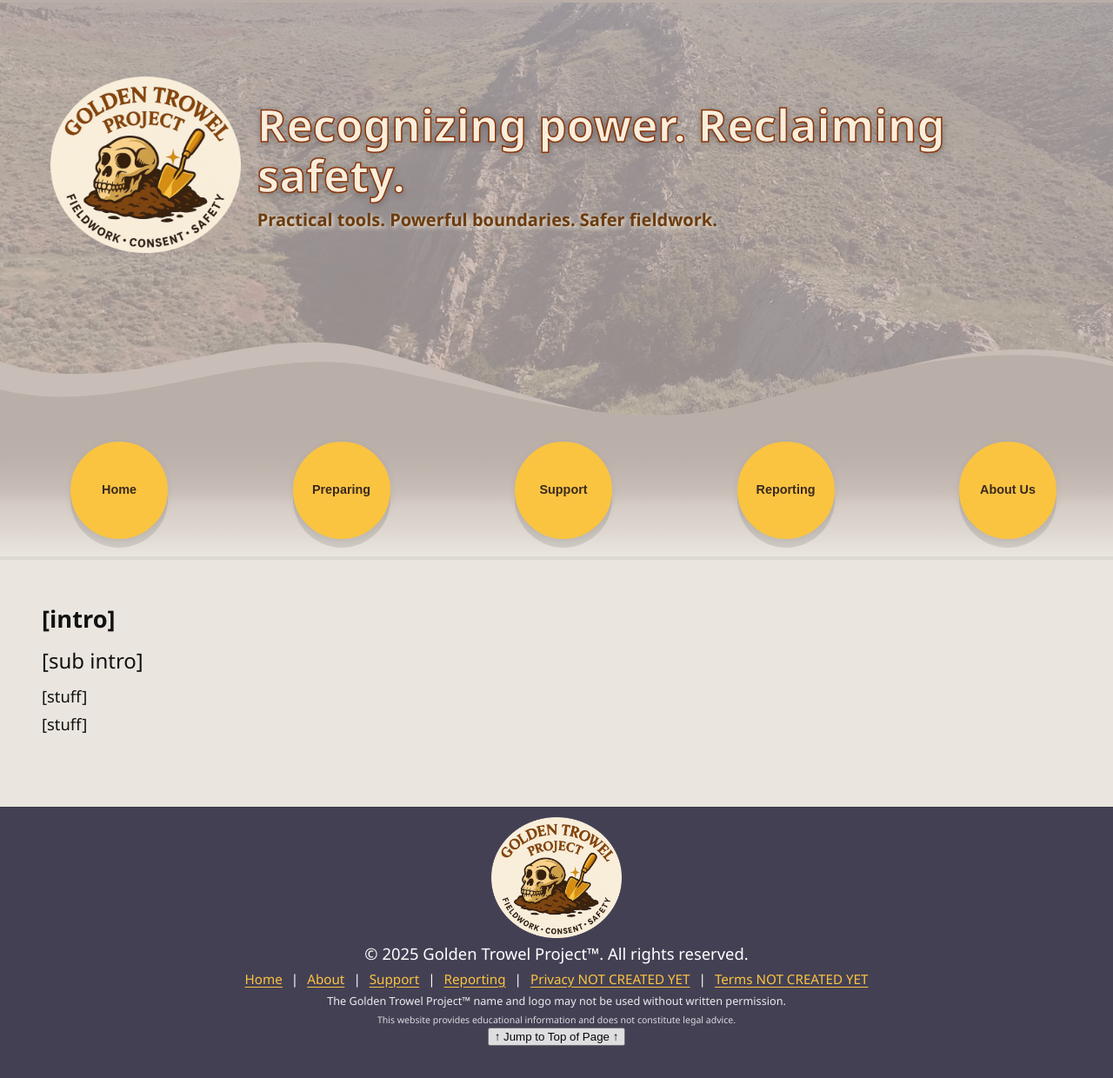
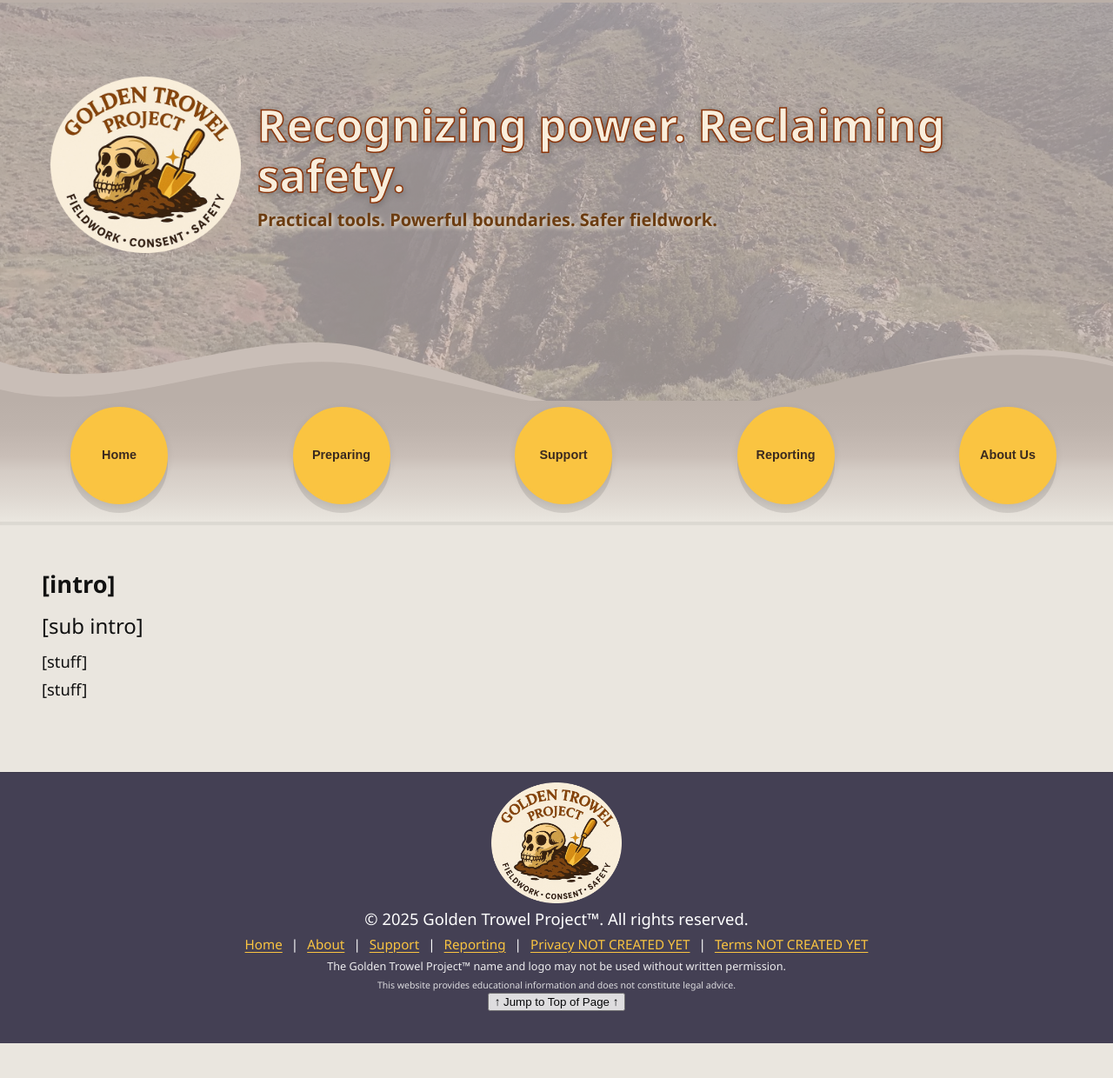
Before and after one commit to AnthroSafetyWarrior/GoldenTrowelProject, a Jekyll site: the page built from _pages/contact.html, in a window 1280 px wide. Shown: the whole page at 87% size. Built offline with Jekyll 4.4.1, drawn with Linux system fonts in a browser that asks for light colours; after the commit the page ends 1200 px from its top, so only the background shows below that.

Commit message:
updating pages

```diff
--- a/_layouts/default.html
+++ b/_layouts/default.html
@@ -135,6 +135,10 @@
 /* default sentinel takes no space; we’ll size it in JS when fixed */
 #nav-sentinel{ height: 0; }
 
+:root{
+  /* ...your existing vars... */
+  --wave-overlap: 40px;  /* tweak 30–60px to taste */
+}
 
 /* the visual band stays exactly the same, but no overflow */
 .nav-gradient{
```
